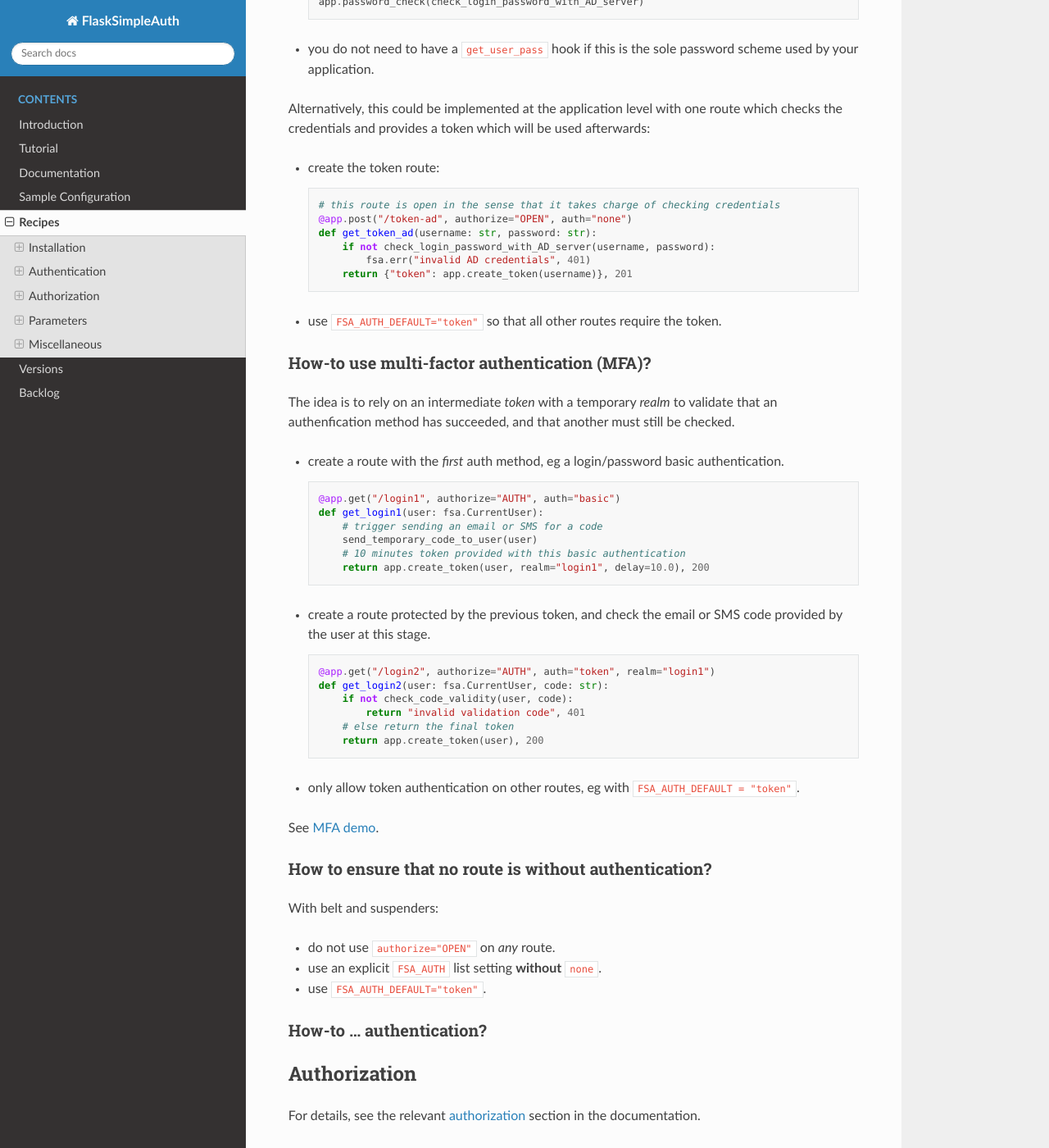
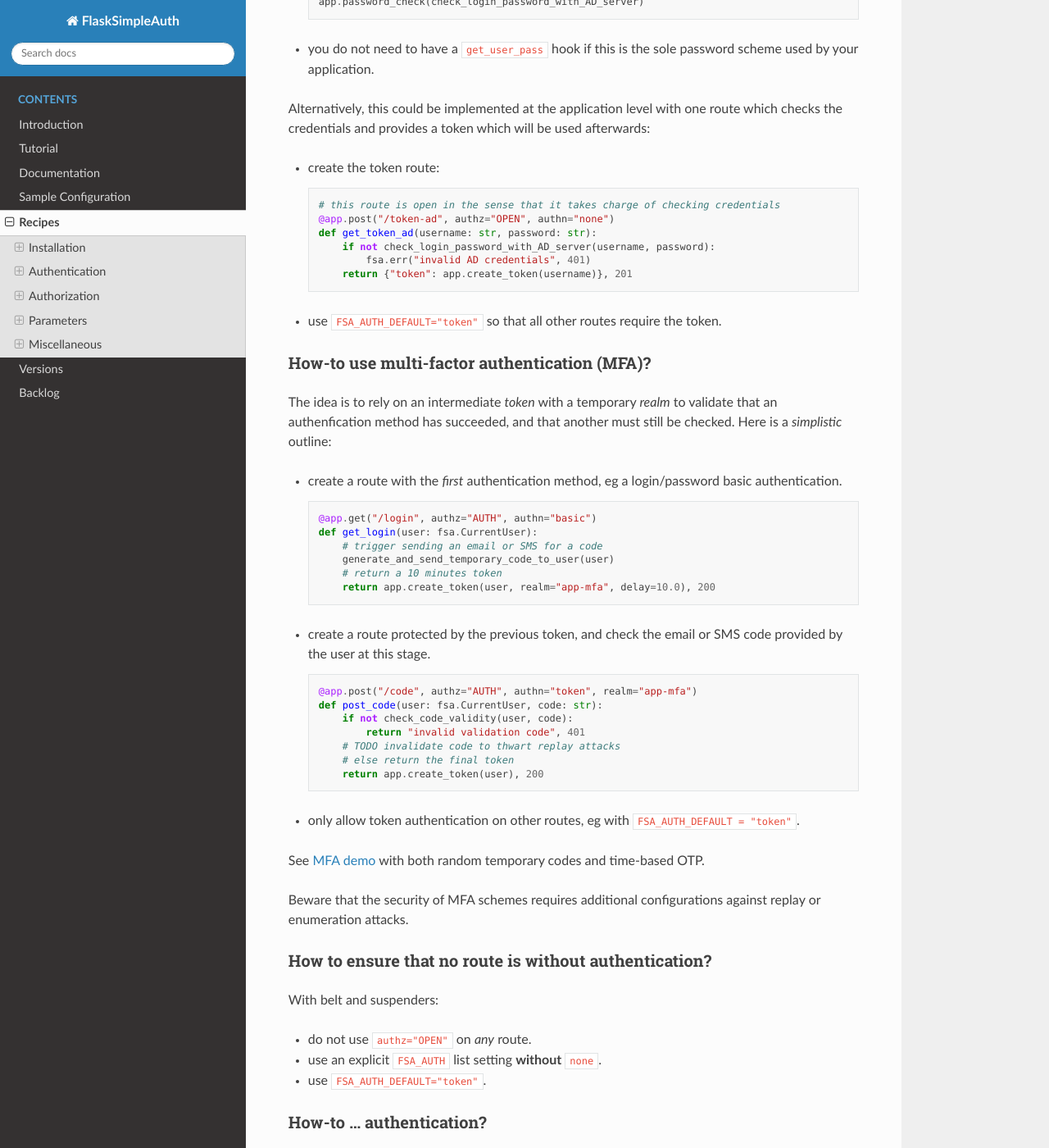
Before and after one commit to zx80/flask-simple-auth, a Sphinx documentation site: the page built from docs/RECIPES.md, in a window 1280 px wide and 1400 px high, scrolled down 3363 px. Shown: the whole window at 82% size. Built offline with Sphinx 7.4.7 and the Read the Docs theme 3.1.0, drawn with Linux system fonts in a browser that asks for light colours; pages that are not in the unit, such as notebooks, are missing from menus; some of the changed text lies outside the part shown.

Commit message:
update INTRO and RECIPES wrt deprecation

````diff
--- a/docs/RECIPES.md
+++ b/docs/RECIPES.md
@@ -27,20 +27,20 @@ HTTP Basic authentication is a login and password authentication encoded in
 *base64* into an `Authorization` HTTP header.
 
 - set `FSA_AUTH` to `basic` or to contain `basic`, or have a route with
-  a `auth="basic"` parameter.
+  a `authn="basic"` parameter.
 - register a `get_user_pass` hook.
-- simple authentication routes are triggered with `authorize="AUTH"`
+- simple authentication routes are triggered with `authz="AUTH"`
 
 ### How-to configure parameter authentication?
 
 This is login and password authentication passed as HTTP or JSON parameters.
 
 - set `FSA_AUTH` to `param` or to contain `param`, or have a route with
-  a `auth="param"` parameter.
+  a `authn="param"` parameter.
 - the name of the expected two parameters are set with `FSA_PARAM_USER` and
   `FSA_PARAM_PASS`.
 - register a `get_user_pass` hook.
-- simple authentication routes are triggered with `authorize="AUTH"`
+- simple authentication routes are triggered with `authz="AUTH"`
 
 ### How-to configure token authentication?
 
@@ -82,7 +82,7 @@ You must build the object yourself, based on the string user name.
   ```python
   app.special_parameter(UserObject, lambda _: get_user_object())
 
-  @app.route("/...", authorize="AUTH")
+  @app.route("/...", authz="AUTH")
   def route_dotdotdot(user: UserObject)
       ...
   ```
@@ -125,7 +125,7 @@ You need to create a callback to handle your scheme:
   ```
 
 - use this new authentication method in `FSA_AUTH` or maybe on some route with
-  an `auth="xyz"` parameter.
+  an `authn="xyz"` parameter.
 
 ### How-to test authentication and authorizations without any password?
 
@@ -171,7 +171,7 @@ afterwards:
 
   ```python
   # this route is open in the sense that it takes charge of checking credentials
-  @app.post("/token-ad", authorize="OPEN", auth="none")
+  @app.post("/token-ad", authz="OPEN", authn="none")
   def get_token_ad(username: str, password: str):
       if not check_login_password_with_AD_server(username, password):
           fsa.err("invalid AD credentials", 401)
@@ -184,26 +184,29 @@ afterwards:
 
 The idea is to rely on an intermediate *token* with a temporary *realm* to validate
 that an authenfication method has succeeded, and that another must still be checked.
+Here is a _simplistic_ outline:
 
-- create a route with the *first* auth method, eg a login/password basic authentication.
+- create a route with the *first* authentication method, eg a login/password
+  basic authentication.
 
   ```python
-  @app.get("/login1", authorize="AUTH", auth="basic")
-  def get_login1(user: fsa.CurrentUser):
+  @app.get("/login", authz="AUTH", authn="basic")
+  def get_login(user: fsa.CurrentUser):
       # trigger sending an email or SMS for a code
-      send_temporary_code_to_user(user)
-      # 10 minutes token provided with this basic authentication
-      return app.create_token(user, realm="login1", delay=10.0), 200
+      generate_and_send_temporary_code_to_user(user)
+      # return a 10 minutes token
+      return app.create_token(user, realm="app-mfa", delay=10.0), 200
   ```
 
 - create a route protected by the previous token, and check the email or SMS
   code provided by the user at this stage.
 
   ```python
-  @app.get("/login2", authorize="AUTH", auth="token", realm="login1")
-  def get_login2(user: fsa.CurrentUser, code: str):
+  @app.post("/code", authz="AUTH", authn="token", realm="app-mfa")
+  def post_code(user: fsa.CurrentUser, code: str):
       if not check_code_validity(user, code):
           return "invalid validation code", 401
+      # TODO invalidate code to thwart replay attacks
       # else return the final token
       return app.create_token(user), 200
   ```
@@ -211,13 +214,17 @@ that an authenfication method has succeeded, and that another must still be chec
 - only allow token authentication on other routes, eg with
   `FSA_AUTH_DEFAULT = "token"`.
 
-See [MFA demo](https://github.com/zx80/flask-simple-auth/blob/main/demo/mfa.py).
+See [MFA demo](https://github.com/zx80/flask-simple-auth/blob/main/demo/mfa.py)
+with both random temporary codes and time-based OTP.
+
+Beware that the security of MFA schemes requires additional configurations
+against replay or enumeration attacks.
 
 ### How to ensure that no route is without authentication?
 
 With belt and suspenders:
 
-- do not use `authorize="OPEN"` on _any_ route.
+- do not use `authz="OPEN"` on _any_ route.
 - use an explicit `FSA_AUTH` list setting **without** `none`.
 - use `FSA_AUTH_DEFAULT="token"`.
 
@@ -231,22 +238,22 @@ section in the documentation.
 
 ### How-to (temporarily) close a route?
 
-Use `authorize="CLOSE"` as a route parameter to trigger a 403 forbidden response.
+Use `authz="CLOSE"` as a route parameter to trigger a 403 forbidden response.
 
-This can be added in a list of authorizations (`authorize=[…, "CLOSE"]`)
+This can be added in a list of authorizations (`authz=[…, "CLOSE"]`)
 and will supersede all other settings for this route.
 
 ### How-to open a route?
 
-Use `authorize="OPEN"` as a route parameter, **and** allow authentication `none`
+Use `authz="OPEN"` as a route parameter, **and** allow authentication `none`
 by adding it to `FSA_AUTH`.
-Depending on `FSA_AUTH_DEFAULT`, you may have to add `auth="none"` on the route
+Depending on `FSA_AUTH_DEFAULT`, you may have to add `authn="none"` on the route
 so that this (non) authentication is allowed.
 Anyone can execute such routes, without authentication.
 
 ### How-to just authenticate a route?
 
-Use `authorize="AUTH"` as a route parameter.
+Use `authz="AUTH"` as a route parameter.
 All authenticated users can execute the route.
 
 ### How-to use simple group authorizations?
@@ -270,7 +277,7 @@ For that, you must:
 - declare that the group authorization is required on a route definition:
 
   ```python
-  @app.route("/admin", authorize="admin")
+  @app.route("/admin", authz="admin")
   def ...
   ```
 
@@ -301,12 +308,12 @@ or the sender of this particular message.
 
   Registering can also be done with `object_perms` used as a decorator or
   through the `FSA_OBJECT_PERMS` directive.
-- a function must require these permission by setting `authorize` to a tuple,
+- a function must require these permission by setting `authz` to a tuple,
   with the domain, the name of the variable which identifies the object, and
   the role.
 
   ```python
-  @app.patch("/stuff/<id>", authorize=("stuff", "id", "update"))
+  @app.patch("/stuff/<id>", authz=("stuff", "id", "update"))
   def patch_stuff_id(id: int, ...):
       return ...
   ```
@@ -336,7 +343,7 @@ and route outputs:
       firstname: str
       lastname: str
 
-  @app.post("/users", authorize="ADMIN")
+  @app.post("/users", authz="ADMIN")
   def post_users(user: User):
       # user.login, user.firtname, user.lastname…
       return "", 201
@@ -345,7 +352,7 @@ and route outputs:
 - responses must be processed through FlaskSimpleAuth's `jsonify`:
 
   ```python
-  @app.get("/users/<uid>", authorize="ADMIN")
+  @app.get("/users/<uid>", authz="ADMIN")
   def get_users_uid(uid: int):
       user: User = whatever(uid)
       return fsa.jsonify(user), 200
@@ -359,7 +366,7 @@ Just use them! They are converted from/to JSON, but for `list[*]` with HTTP
 parameters are expected to be repeated parameters.
 
 ```python
-@app.get("/generic", authorize="OPEN")
+@app.get("/generic", authz="OPEN")
 def get_generic(data: dict[str, list[int]]):
     # data["foo"][0]
     return {k: len(v) for k, v in data.items()}
````
Also changed, not shown: docs/INTRO.md (+3 -3 lines).
